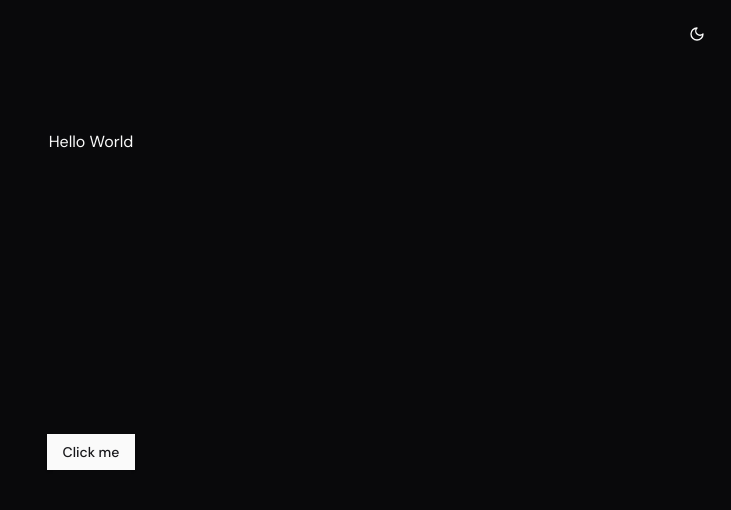
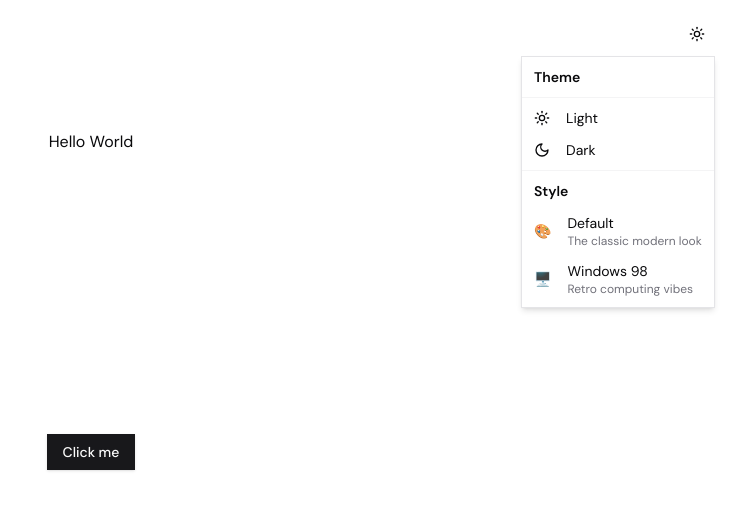
Before and after one commit to cptvictor95/portfolio, a Next.js app: page / in a window 1280 px wide. Both pictures are taken after a click on the button "Toggle theme". Shown: the top 510 px of the page, without its empty margins (549-1280 px from the left). Built offline with nearby package versions, Linux system fonts and the light colour scheme; a web font is replaced by a local one.

Commit message:
feat: install dropdown-menu

```diff
--- a/package.json
+++ b/package.json
@@ -9,6 +9,7 @@
     "lint": "next lint"
   },
   "dependencies": {
+    "@radix-ui/react-dropdown-menu": "^2.1.6",
     "@radix-ui/react-slot": "^1.1.2",
     "class-variance-authority": "^0.7.1",
     "clsx": "^2.1.1",
--- a/src/components/ThemeToggle.tsx
+++ b/src/components/ThemeToggle.tsx
@@ -2,20 +2,57 @@
 
 import { Moon, Sun } from "lucide-react";
 import { Button } from "@/components/ui/button";
+import {
+  DropdownMenu,
+  DropdownMenuContent,
+  DropdownMenuItem,
+  DropdownMenuTrigger,
+  DropdownMenuSeparator,
+  DropdownMenuLabel,
+} from "@/components/ui/dropdown-menu";
 import { useTheme } from "@/lib/themes/ThemeContext";
+import { themeOptions } from "@/lib/themes/config";
 
 export function ThemeToggle() {
-  const { theme, setColorMode } = useTheme();
-
-  const toggleTheme = () => {
-    setColorMode(theme.colorMode === "light" ? "dark" : "light");
-  };
+  const { theme, setColorMode, setThemeVariant } = useTheme();
 
   return (
-    <Button variant="ghost" size="icon" onClick={toggleTheme}>
-      <Sun className="h-[1.2rem] w-[1.2rem] rotate-0 scale-100 transition-all dark:-rotate-90 dark:scale-0" />
-      <Moon className="absolute h-[1.2rem] w-[1.2rem] rotate-90 scale-0 transition-all dark:rotate-0 dark:scale-100" />
-      <span className="sr-only">Toggle theme</span>
-    </Button>
+    <DropdownMenu>
+      <DropdownMenuTrigger asChild>
+        <Button variant="ghost" size="icon">
+          <Sun className="h-[1.2rem] w-[1.2rem] rotate-0 scale-100 transition-all dark:-rotate-90 dark:scale-0" />
+          <Moon className="absolute h-[1.2rem] w-[1.2rem] rotate-90 scale-0 transition-all dark:rotate-0 dark:scale-100" />
+          <span className="sr-only">Toggle theme</span>
+        </Button>
+      </DropdownMenuTrigger>
+      <DropdownMenuContent align="end">
+        <DropdownMenuLabel>Theme</DropdownMenuLabel>
+        <DropdownMenuSeparator />
+        <DropdownMenuItem onClick={() => setColorMode("light")}>
+          <Sun className="mr-2 h-4 w-4" />
+          <span>Light</span>
+        </DropdownMenuItem>
+        <DropdownMenuItem onClick={() => setColorMode("dark")}>
+          <Moon className="mr-2 h-4 w-4" />
+          <span>Dark</span>
+        </DropdownMenuItem>
+        <DropdownMenuSeparator />
+        <DropdownMenuLabel>Style</DropdownMenuLabel>
+        {themeOptions.map((option) => (
+          <DropdownMenuItem
+            key={option.id}
+            onClick={() => setThemeVariant(option.id)}
+          >
+            <span className="mr-2">{option.icon}</span>
+            <div className="flex flex-col">
+              <span>{option.name}</span>
+              <span className="text-xs text-muted-foreground">
+                {option.description}
+              </span>
+            </div>
+          </DropdownMenuItem>
+        ))}
+      </DropdownMenuContent>
+    </DropdownMenu>
   );
 }
--- /dev/null
+++ b/src/components/ui/dropdown-menu.tsx
@@ -0,0 +1,201 @@
+"use client"
+
+import * as React from "react"
+import * as DropdownMenuPrimitive from "@radix-ui/react-dropdown-menu"
+import { Check, ChevronRight, Circle } from "lucide-react"
+
+import { cn } from "@/lib/utils"
+
+const DropdownMenu = DropdownMenuPrimitive.Root
+
+const DropdownMenuTrigger = DropdownMenuPrimitive.Trigger
+
+const DropdownMenuGroup = DropdownMenuPrimitive.Group
+
+const DropdownMenuPortal = DropdownMenuPrimitive.Portal
+
+const DropdownMenuSub = DropdownMenuPrimitive.Sub
+
+const DropdownMenuRadioGroup = DropdownMenuPrimitive.RadioGroup
+
+const DropdownMenuSubTrigger = React.forwardRef<
+  React.ElementRef<typeof DropdownMenuPrimitive.SubTrigger>,
+  React.ComponentPropsWithoutRef<typeof DropdownMenuPrimitive.SubTrigger> & {
+    inset?: boolean
+  }
+>(({ className, inset, children, ...props }, ref) => (
+  <DropdownMenuPrimitive.SubTrigger
+    ref={ref}
+    className={cn(
+      "flex cursor-default gap-2 select-none items-center rounded-sm px-2 py-1.5 text-sm outline-none focus:bg-accent data-[state=open]:bg-accent [&_svg]:pointer-events-none [&_svg]:size-4 [&_svg]:shrink-0",
+      inset && "pl-8",
+      className
+    )}
+    {...props}
+  >
+    {children}
+    <ChevronRight className="ml-auto" />
+  </DropdownMenuPrimitive.SubTrigger>
+))
+DropdownMenuSubTrigger.displayName =
+  DropdownMenuPrimitive.SubTrigger.displayName
+
+const DropdownMenuSubContent = React.forwardRef<
+  React.ElementRef<typeof DropdownMenuPrimitive.SubContent>,
+  React.ComponentPropsWithoutRef<typeof DropdownMenuPrimitive.SubContent>
+>(({ className, ...props }, ref) => (
+  <DropdownMenuPrimitive.SubContent
+    ref={ref}
+    className={cn(
+      "z-50 min-w-[8rem] overflow-hidden rounded-md border bg-popover p-1 text-popover-foreground shadow-lg data-[state=open]:animate-in data-[state=closed]:animate-out data-[state=closed]:fade-out-0 data-[state=open]:fade-in-0 data-[state=closed]:zoom-out-95 data-[state=open]:zoom-in-95 data-[side=bottom]:slide-in-from-top-2 data-[side=left]:slide-in-from-right-2 data-[side=right]:slide-in-from-left-2 data-[side=top]:slide-in-from-bottom-2",
+      className
+    )}
+    {...props}
+  />
+))
+DropdownMenuSubContent.displayName =
+  DropdownMenuPrimitive.SubContent.displayName
+
+const DropdownMenuContent = React.forwardRef<
+  React.ElementRef<typeof DropdownMenuPrimitive.Content>,
+  React.ComponentPropsWithoutRef<typeof DropdownMenuPrimitive.Content>
+>(({ className, sideOffset = 4, ...props }, ref) => (
+  <DropdownMenuPrimitive.Portal>
+    <DropdownMenuPrimitive.Content
+      ref={ref}
+      sideOffset={sideOffset}
+      className={cn(
+        "z-50 min-w-[8rem] overflow-hidden rounded-md border bg-popover p-1 text-popover-foreground shadow-md",
+        "data-[state=open]:animate-in data-[state=closed]:animate-out data-[state=closed]:fade-out-0 data-[state=open]:fade-in-0 data-[state=closed]:zoom-out-95 data-[state=open]:zoom-in-95 data-[side=bottom]:slide-in-from-top-2 data-[side=left]:slide-in-from-right-2 data-[side=right]:slide-in-from-left-2 data-[side=top]:slide-in-from-bottom-2",
+        className
+      )}
+      {...props}
+    />
+  </DropdownMenuPrimitive.Portal>
+))
+DropdownMenuContent.displayName = DropdownMenuPrimitive.Content.displayName
+
+const DropdownMenuItem = React.forwardRef<
+  React.ElementRef<typeof DropdownMenuPrimitive.Item>,
+  React.ComponentPropsWithoutRef<typeof DropdownMenuPrimitive.Item> & {
+    inset?: boolean
+  }
+>(({ className, inset, ...props }, ref) => (
+  <DropdownMenuPrimitive.Item
+    ref={ref}
+    className={cn(
+      "relative flex cursor-default select-none items-center gap-2 rounded-sm px-2 py-1.5 text-sm outline-none transition-colors focus:bg-accent focus:text-accent-foreground data-[disabled]:pointer-events-none data-[disabled]:opacity-50 [&>svg]:size-4 [&>svg]:shrink-0",
+      inset && "pl-8",
+      className
+    )}
+    {...props}
+  />
+))
+DropdownMenuItem.displayName = DropdownMenuPrimitive.Item.displayName
+
+const DropdownMenuCheckboxItem = React.forwardRef<
+  React.ElementRef<typeof DropdownMenuPrimitive.CheckboxItem>,
+  React.ComponentPropsWithoutRef<typeof DropdownMenuPrimitive.CheckboxItem>
+>(({ className, children, checked, ...props }, ref) => (
+  <DropdownMenuPrimitive.CheckboxItem
+    ref={ref}
+    className={cn(
+      "relative flex cursor-default select-none items-center rounded-sm py-1.5 pl-8 pr-2 text-sm outline-none transition-colors focus:bg-accent focus:text-accent-foreground data-[disabled]:pointer-events-none data-[disabled]:opacity-50",
+      className
+    )}
+    checked={checked}
+    {...props}
+  >
+    <span className="absolute left-2 flex h-3.5 w-3.5 items-center justify-center">
+      <DropdownMenuPrimitive.ItemIndicator>
+        <Check className="h-4 w-4" />
+      </DropdownMenuPrimitive.ItemIndicator>
+    </span>
+    {children}
+  </DropdownMenuPrimitive.CheckboxItem>
+))
+DropdownMenuCheckboxItem.displayName =
+  DropdownMenuPrimitive.CheckboxItem.displayName
+
+const DropdownMenuRadioItem = React.forwardRef<
+  React.ElementRef<typeof DropdownMenuPrimitive.RadioItem>,
+  React.ComponentPropsWithoutRef<typeof DropdownMenuPrimitive.RadioItem>
+>(({ className, children, ...props }, ref) => (
+  <DropdownMenuPrimitive.RadioItem
+    ref={ref}
+    className={cn(
+      "relative flex cursor-default select-none items-center rounded-sm py-1.5 pl-8 pr-2 text-sm outline-none transition-colors focus:bg-accent focus:text-accent-foreground data-[disabled]:pointer-events-none data-[disabled]:opacity-50",
+      className
+    )}
+    {...props}
+  >
+    <span className="absolute left-2 flex h-3.5 w-3.5 items-center justify-center">
+      <DropdownMenuPrimitive.ItemIndicator>
+        <Circle className="h-2 w-2 fill-current" />
+      </DropdownMenuPrimitive.ItemIndicator>
+    </span>
+    {children}
+  </DropdownMenuPrimitive.RadioItem>
+))
+DropdownMenuRadioItem.displayName = DropdownMenuPrimitive.RadioItem.displayName
+
+const DropdownMenuLabel = React.forwardRef<
+  React.ElementRef<typeof DropdownMenuPrimitive.Label>,
+  React.ComponentPropsWithoutRef<typeof DropdownMenuPrimitive.Label> & {
+    inset?: boolean
+  }
+>(({ className, inset, ...props }, ref) => (
+  <DropdownMenuPrimitive.Label
+    ref={ref}
+    className={cn(
+      "px-2 py-1.5 text-sm font-semibold",
+      inset && "pl-8",
+      className
+    )}
+    {...props}
+  />
+))
+DropdownMenuLabel.displayName = DropdownMenuPrimitive.Label.displayName
+
+const DropdownMenuSeparator = React.forwardRef<
+  React.ElementRef<typeof DropdownMenuPrimitive.Separator>,
+  React.ComponentPropsWithoutRef<typeof DropdownMenuPrimitive.Separator>
+>(({ className, ...props }, ref) => (
+  <DropdownMenuPrimitive.Separator
+    ref={ref}
+    className={cn("-mx-1 my-1 h-px bg-muted", className)}
+    {...props}
+  />
+))
+DropdownMenuSeparator.displayName = DropdownMenuPrimitive.Separator.displayName
+
+const DropdownMenuShortcut = ({
+  className,
+  ...props
+}: React.HTMLAttributes<HTMLSpanElement>) => {
+  return (
+    <span
+      className={cn("ml-auto text-xs tracking-widest opacity-60", className)}
+      {...props}
+    />
+  )
+}
+DropdownMenuShortcut.displayName = "DropdownMenuShortcut"
+
+export {
+  DropdownMenu,
+  DropdownMenuTrigger,
+  DropdownMenuContent,
+  DropdownMenuItem,
+  DropdownMenuCheckboxItem,
+  DropdownMenuRadioItem,
+  DropdownMenuLabel,
+  DropdownMenuSeparator,
+  DropdownMenuShortcut,
+  DropdownMenuGroup,
+  DropdownMenuPortal,
+  DropdownMenuSub,
+  DropdownMenuSubContent,
+  DropdownMenuSubTrigger,
+  DropdownMenuRadioGroup,
+}
--- /dev/null
+++ b/src/lib/themes/config.ts
@@ -0,0 +1,23 @@
+import { ThemeVariant } from "./types";
+
+interface ThemeOption {
+  id: ThemeVariant;
+  name: string;
+  description: string;
+  icon: string; // We'll use emoji for now, could be replaced with proper icons later
+}
+
+export const themeOptions: ThemeOption[] = [
+  {
+    id: "default",
+    name: "Default",
+    description: "The classic modern look",
+    icon: "🎨",
+  },
+  {
+    id: "windows98",
+    name: "Windows 98",
+    description: "Retro computing vibes",
+    icon: "🖥️",
+  },
+];
```
Also changed, not shown: 1 other file (tests, documents, lock files or other folders).
